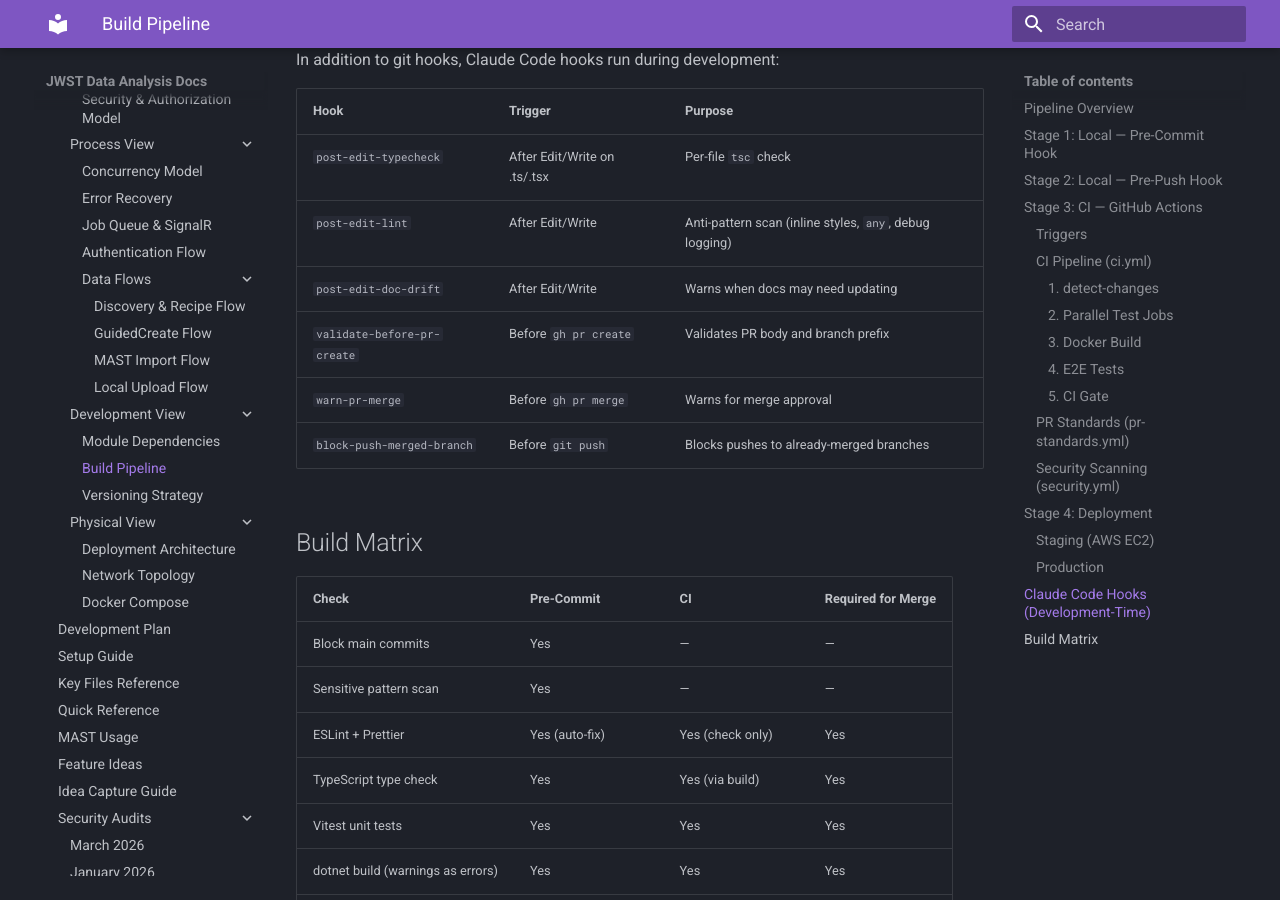
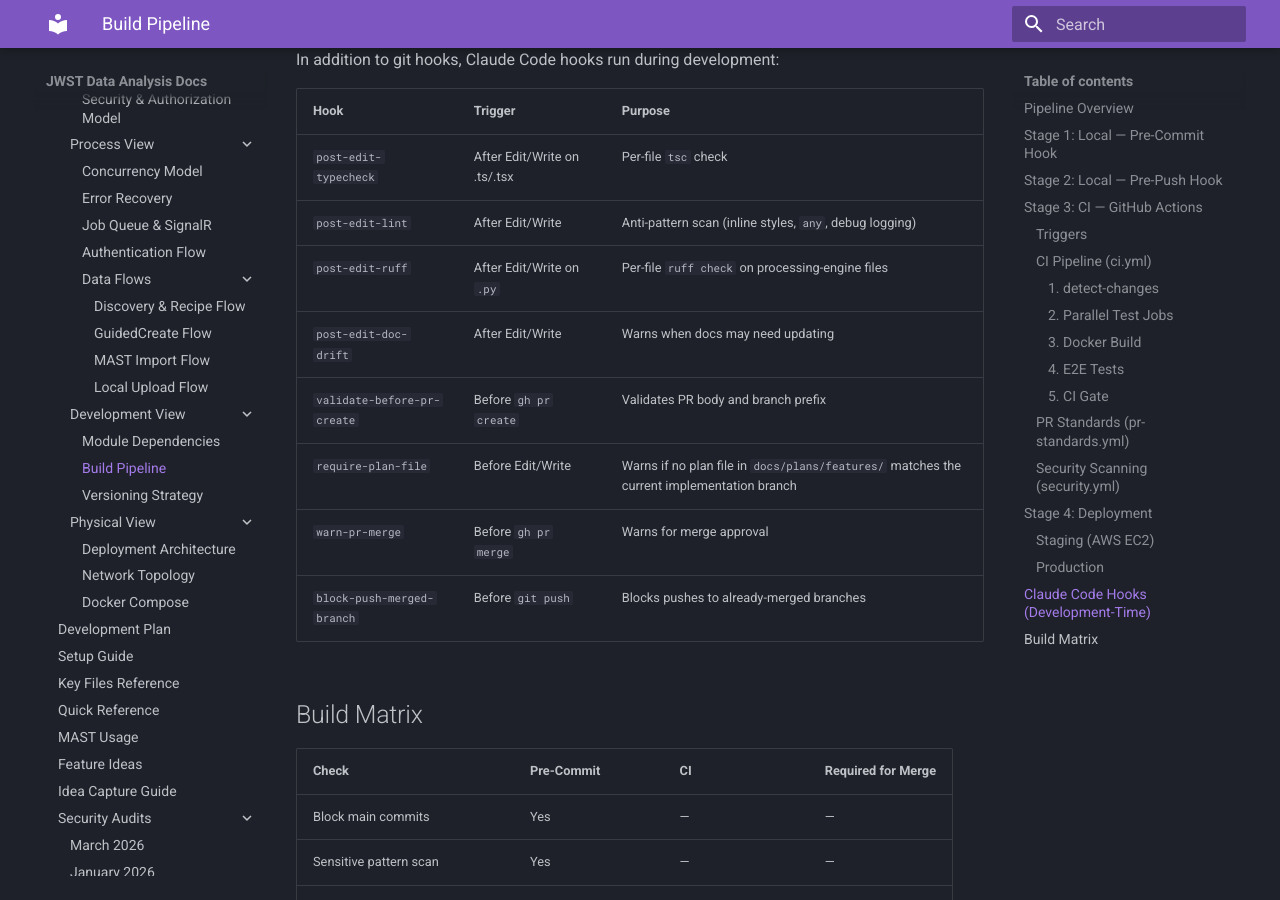
Before and after one commit to Snoww3d/jwst-data-analysis, an MkDocs documentation site: the page built from docs/architecture/build-pipeline.md, in a window 1280 px wide and 900 px high, scrolled down 4879 px. Built offline with MkDocs 1.6.1 and Material for MkDocs 9.7.7, drawn with Linux system fonts in a browser that asks for light colours.

Commit message:
docs: document post-edit-ruff and require-plan-file hooks (#1243)
* docs: document post-edit-ruff hook for processing-engine .py files

Adds a row to the Hook Enforcement tables in AGENTS.md and
build-pipeline.md describing the new per-file ruff check hook.
The hook itself lives in .claude/hooks/post-edit-ruff.sh
(gitignored, local-only setup).

Hook runs ruff check on .py files under processing-engine/ after
Edit/Write to catch lint issues at edit time rather than commit
time. Non-blocking, <50ms overhead per file.

* docs: document require-plan-file hook alongside post-edit-ruff

Adds a second new-hook row to the Hook Enforcement tables in
AGENTS.md and build-pipeline.md. The hook lives locally at
.claude/hooks/require-plan-file.sh (gitignored).

require-plan-file is a PreToolUse warn-only hook that fires on
Edit/Write and checks for a matching plan file under
docs/plans/features/ (or features/quick/) for the current
implementation-prefix branch. Enforces workflow rule 1:
plan before implementation. Branches starting with chore/,
docs/, test/, dependabot/, codex/ are skipped.

```diff
--- a/docs/architecture/build-pipeline.md
+++ b/docs/architecture/build-pipeline.md
@@ -211,8 +211,10 @@ In addition to git hooks, Claude Code hooks run during development:
 |------|---------|---------|
 | `post-edit-typecheck` | After Edit/Write on .ts/.tsx | Per-file `tsc` check |
 | `post-edit-lint` | After Edit/Write | Anti-pattern scan (inline styles, `any`, debug logging) |
+| `post-edit-ruff` | After Edit/Write on `.py` | Per-file `ruff check` on processing-engine files |
 | `post-edit-doc-drift` | After Edit/Write | Warns when docs may need updating |
 | `validate-before-pr-create` | Before `gh pr create` | Validates PR body and branch prefix |
+| `require-plan-file` | Before Edit/Write | Warns if no plan file in `docs/plans/features/` matches the current implementation branch |
 | `warn-pr-merge` | Before `gh pr merge` | Warns for merge approval |
 | `block-push-merged-branch` | Before `git push` | Blocks pushes to already-merged branches |
 
```
Also changed, not shown: AGENTS.md (+2 -0 lines).
